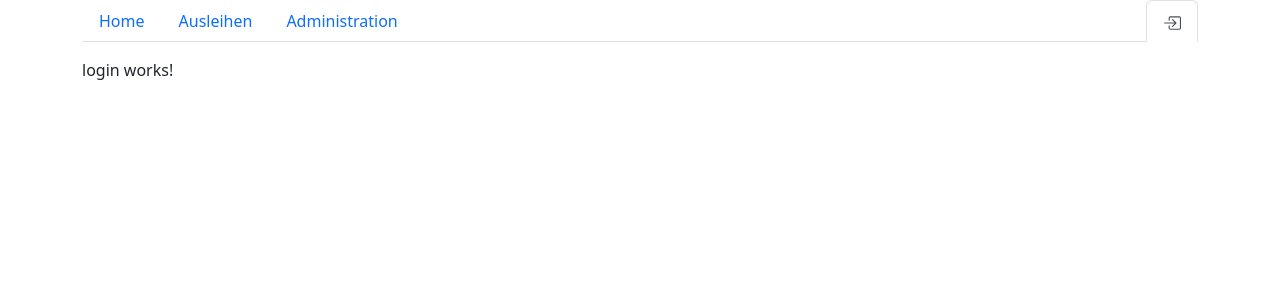
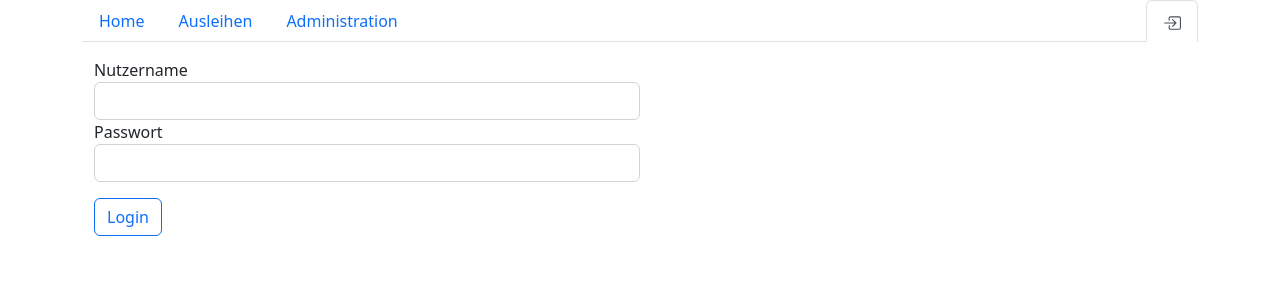
Before and after one commit to EcCo18/book-management-frontend, an Angular app: page / in a window 1280 px wide. Both pictures are taken after a click on the tab 1172 px from the left and 21 px from the top of the page. Shown: the top 300 px of the page. Built offline with nearby package versions, Linux system fonts and the light colour scheme; no server answers.

Commit message:
fix(book-api): modified endpoints

```diff
--- a/src/app/components/borrow/borrow.component.ts
+++ b/src/app/components/borrow/borrow.component.ts
@@ -1,7 +1,7 @@
 import { Component, OnInit } from '@angular/core';
 import { Observable } from "rxjs";
 import BookDto from "../../models/dtos/BookDto";
-import { BookService } from "../../services/book-service/book.service";
+import { BookService } from "../../services/book/book.service";
 import { NgbModal, NgbModalRef } from "@ng-bootstrap/ng-bootstrap";
 import { BorrowNewBookModalComponent } from "./borrow-new-book-modal/borrow-new-book-modal.component";
 
--- a/src/app/components/create-book/create-book.component.ts
+++ b/src/app/components/create-book/create-book.component.ts
@@ -2,7 +2,7 @@ import { Component, OnInit } from '@angular/core';
 import { ModalDismissReasons, NgbModal, NgbModalRef } from "@ng-bootstrap/ng-bootstrap";
 import { CreateBookModalComponent } from "./create-book-modal/create-book-modal.component";
 import NewBookData from "../../models/NewBookData";
-import { BookService } from "../../services/book-service/book.service";
+import { BookService } from "../../services/book/book.service";
 import { BookMapperService } from "../../services/mapper/book-mapper.service";
 
 @Component({
--- a/src/app/components/login/login.component.html
+++ b/src/app/components/login/login.component.html
@@ -1 +1,10 @@
-<p>login works!</p>
+<div class="container">
+  <form class="flex-row w-50" #f="ngForm" (ngSubmit)="onSubmit()">
+    <label for="username" class="me-2">Nutzername</label>
+    <input id="username" type="text" class="form-control">
+    <label for="password" class="me-2">Passwort</label>
+    <input id="password" type="password" class="form-control">
+
+    <button class="btn btn-outline-primary mt-3">Login</button>
+  </form>
+</div>
--- a/src/app/components/login/login.component.ts
+++ b/src/app/components/login/login.component.ts
@@ -1,4 +1,5 @@
 import { Component, OnInit } from '@angular/core';
+import { LoginService } from "../../services/login/login.service";
 
 @Component({
   selector: 'app-login',
@@ -7,9 +8,12 @@ import { Component, OnInit } from '@angular/core';
 })
 export class LoginComponent implements OnInit {
 
-  constructor() { }
+  constructor(private loginService: LoginService) { }
 
   ngOnInit(): void {
   }
 
+  onSubmit(): void {
+    console.log("submitted");
+  }
 }
--- a/src/app/components/show-borrowed-books/show-borrowed-books.component.ts
+++ b/src/app/components/show-borrowed-books/show-borrowed-books.component.ts
@@ -1,5 +1,5 @@
 import { Component, OnInit } from '@angular/core';
-import { BookService } from "../../services/book-service/book.service";
+import { BookService } from "../../services/book/book.service";
 import { Observable } from "rxjs";
 import BookDto from "../../models/dtos/BookDto";
 
--- a/src/app/services/book-service/book.service.ts
+++ b/src/app/services/book/book.service.ts
@@ -13,11 +13,11 @@ export class BookService {
 
   getAllBooks(): Observable<BookDto[]> {
     console.log("emitted get");
-    return this.http.get<BookDto[]>("/api/book");
+    return this.http.get<BookDto[]>("/api/v1/books");
   }
 
   postNewBook(newBook: NewBookData) {
-    return this.http.post("/api/book", newBook).subscribe(response =>
+    return this.http.post("/api/v1/books", newBook).subscribe(response =>
       console.log(response)
     );
   }
--- /dev/null
+++ b/src/app/services/login/login.service.ts
@@ -0,0 +1,9 @@
+import { Injectable } from '@angular/core';
+
+@Injectable({
+  providedIn: 'root'
+})
+export class LoginService {
+
+  constructor() { }
+}
```
Also changed, not shown: 2 other files (tests, documents, lock files or other folders).
